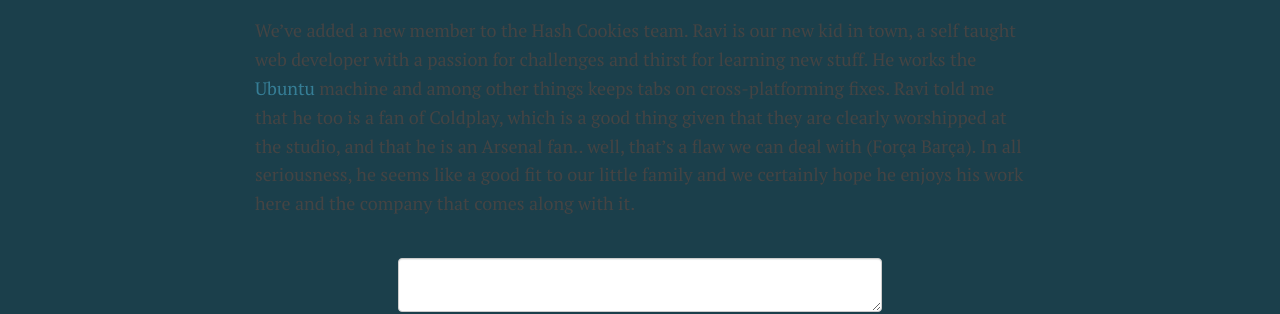
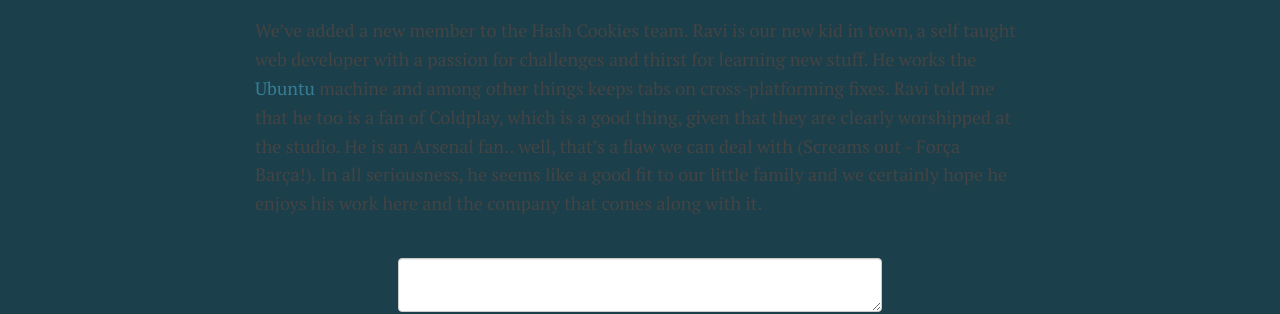
Before and after one commit to HashCookies/hashcookies.github.io, a Jekyll site: the page built from _posts/2015-04-04-new-kid-in-town.markdown, in a window 1280 px wide. Shown: the part 211-525 px from the top of the page. Built offline with Jekyll 4.4.1, drawn with Linux system fonts in a browser that asks for light colours; nearby versions of some CDN libraries; comment, search, counter and statistics services are not loaded.

Commit message:
Editing kid in town post

```diff
--- a/_posts/2015-04-04-new-kid-in-town.markdown
+++ b/_posts/2015-04-04-new-kid-in-town.markdown
@@ -6,4 +6,4 @@ categories: hashcookies
 author: "Axel D'Souza"
 ---
 
-We've added a new member to the Hash Cookies team. Ravi is our new kid in town, a self taught web developer with a passion for challenges and thirst for learning new stuff. He works the [Ubuntu](http://ubuntu.com) machine and among other things keeps tabs on cross-platforming fixes. Ravi told me that he too is a fan of Coldplay, which is a good thing given that they are clearly worshipped at the studio, and that he is an Arsenal fan.. well, that's a flaw we can deal with (Força Barça). In all seriousness, he seems like a good fit to our little family and we certainly hope he enjoys his work here and the company that comes along with it.
+We've added a new member to the Hash Cookies team. Ravi is our new kid in town, a self taught web developer with a passion for challenges and thirst for learning new stuff. He works the [Ubuntu](http://ubuntu.com) machine and among other things keeps tabs on cross-platforming fixes. Ravi told me that he too is a fan of Coldplay, which is a good thing, given that they are clearly worshipped at the studio. He is an Arsenal fan.. well, that's a flaw we can deal with (Screams out - Força Barça!). In all seriousness, he seems like a good fit to our little family and we certainly hope he enjoys his work here and the company that comes along with it.
```
